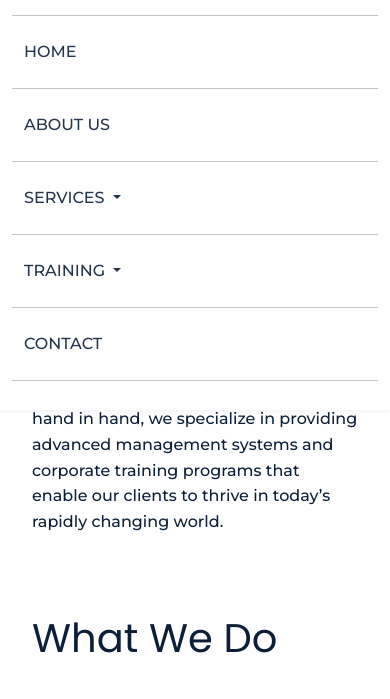
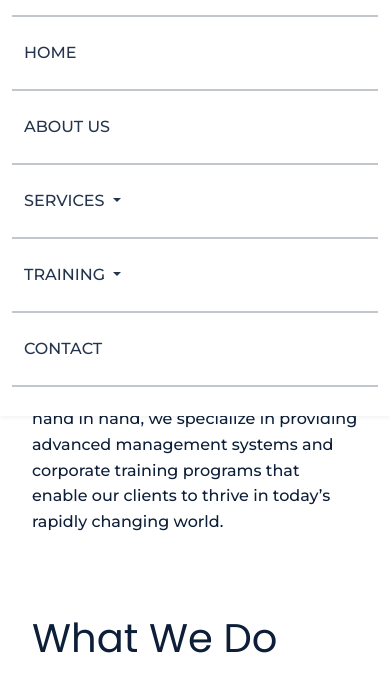
Before and after one commit to lavan96/ehsan-jv, a plain HTML site: page about.html in a window 390 px wide. Both pictures are taken after a click on the button "Toggle navigation". Shown: the part 100-799 px from the top of the page. Drawn offline with nearby package versions, Linux system fonts and the light colour scheme; animation ran at ten frames a second.

Commit message:
Add files via upload

```diff
--- a/about.html
+++ b/about.html
@@ -228,6 +228,12 @@
     .navbar .dropdown-item {
     text-align: left;
   }
+
+  hr {
+    border-width: 2px;
+    border-color: #0C1E38;
+  }
+
     }
 
     @media screen and (min-width: 769px){
```
Also changed, not shown: education-system.html (+5 -0 lines), index.html (+5 -0 lines).
